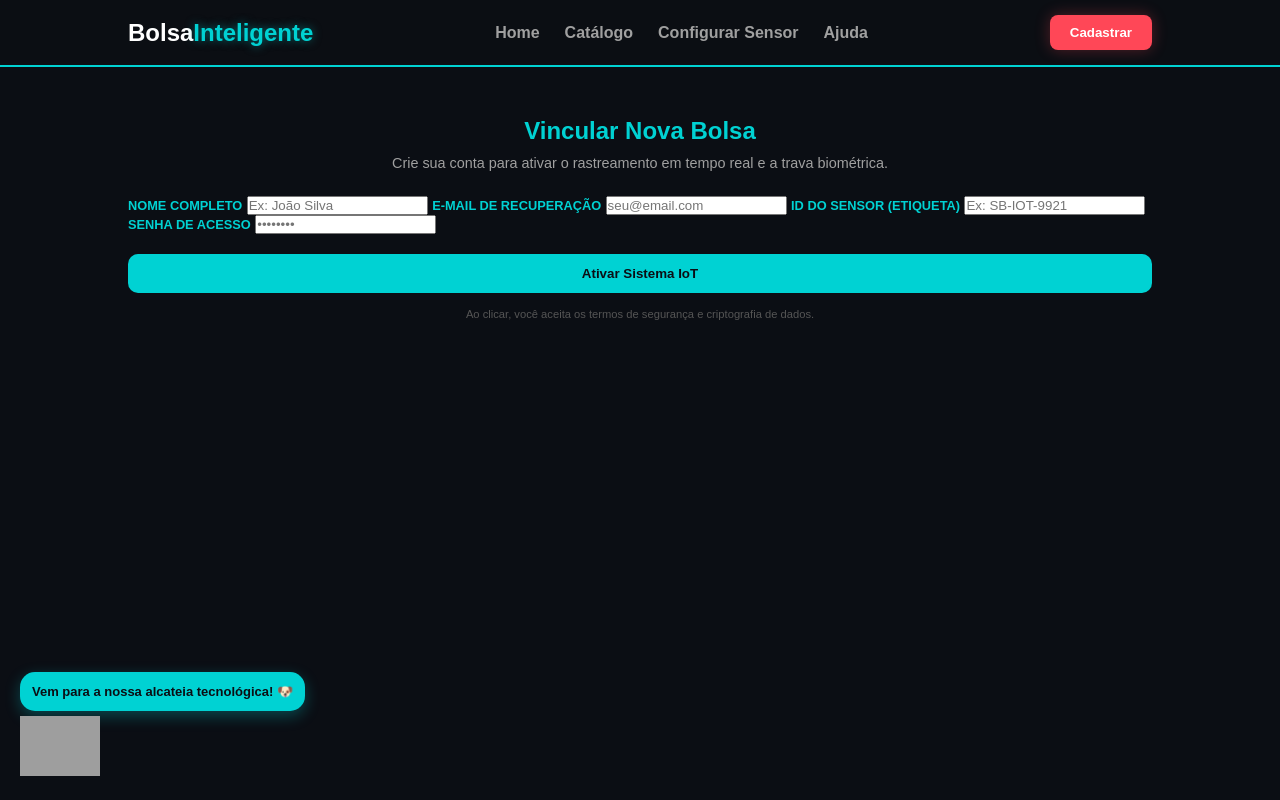
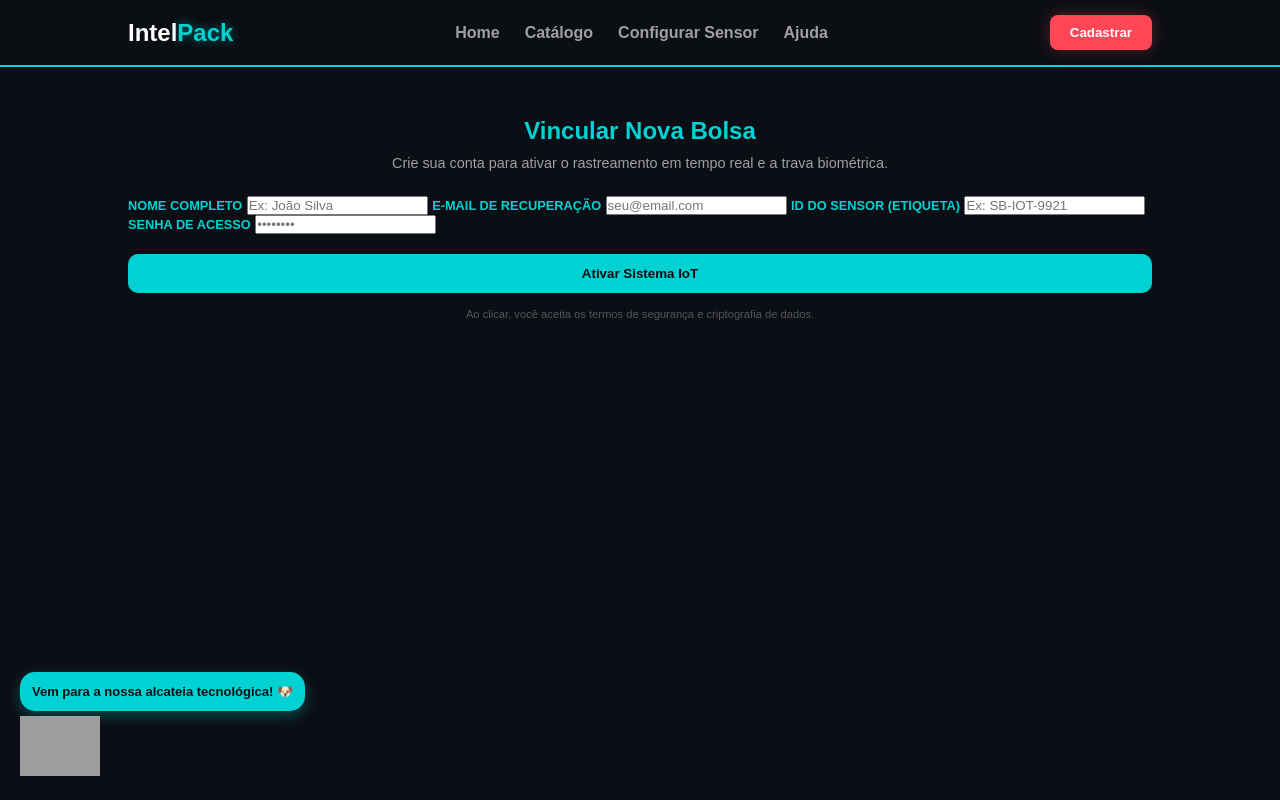
Before and after one commit to ighorieckes-alt/Safetrack-, a plain HTML site: page cadastro.html in a window 1280 px wide. Drawn offline with Linux system fonts and the light colour scheme; grey boxes are pictures that could not be loaded; a script that the page names is missing.

Commit message:
Wesley: igor fiz a alteração do nome para (intelPack)

```diff
--- a/cadastro.html
+++ b/cadastro.html
@@ -7,7 +7,7 @@
 </head>
 <body>
     <header>
-        <div class="logo">Bolsa<span>Inteligente</span></div>
+        <div class="logo">Intel<span>Pack</span></div>
         <nav>
             <ul class="nav-links">
                 <li><a href="index.html">Home</a></li>
```
